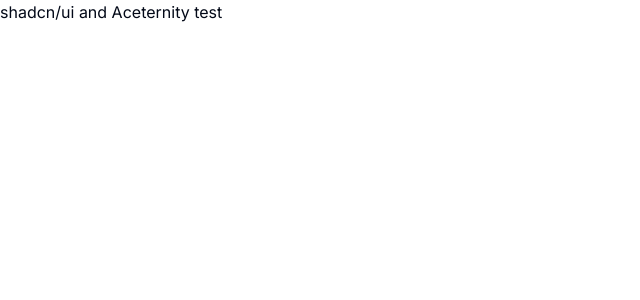
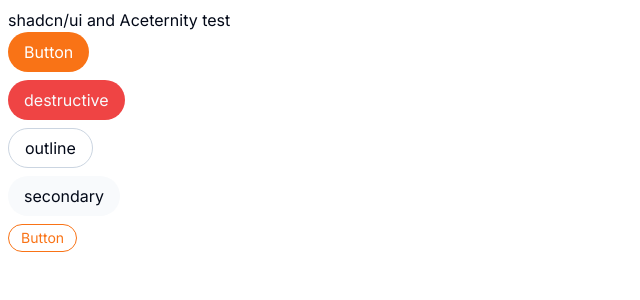
Before and after one commit to medamayakey/medamayakey, a Next.js app: page / in a window 1280 px wide. Shown: the top 300 px of the page, without its empty margins (0-640 px from the left). Built offline with nearby package versions, Linux system fonts and the light colour scheme.

Commit message:
create a component button

```diff
--- a/src/app/page.tsx
+++ b/src/app/page.tsx
@@ -1,8 +1,29 @@
+import { Button } from "@/components/ui/button";
+import { ChevronRight } from "lucide-react";
 import Link from "next/link";
 
 export default function Home() {
   return (
-    <main>
+    <main className="p-2">
       <Link href="/testpage">shadcn/ui and Aceternity test</Link>
+
+      <div className="mb-2">
+        <Button>Button</Button>
+      </div>
+      <div className="mb-2">
+        <Button variant="destructive">destructive</Button>
+      </div>
+      <div className="mb-2">
+        <Button variant="outline">outline</Button>
+      </div>
+      <div className="mb-2">
+        <Button variant="secondary">secondary</Button>
+      </div>
+      <div className="mb-2">
+        <Button variant="defaultOutline" size="sm">
+          Button
+        </Button>
+      </div>
     </main>
-  )};
+  );
+}
```
